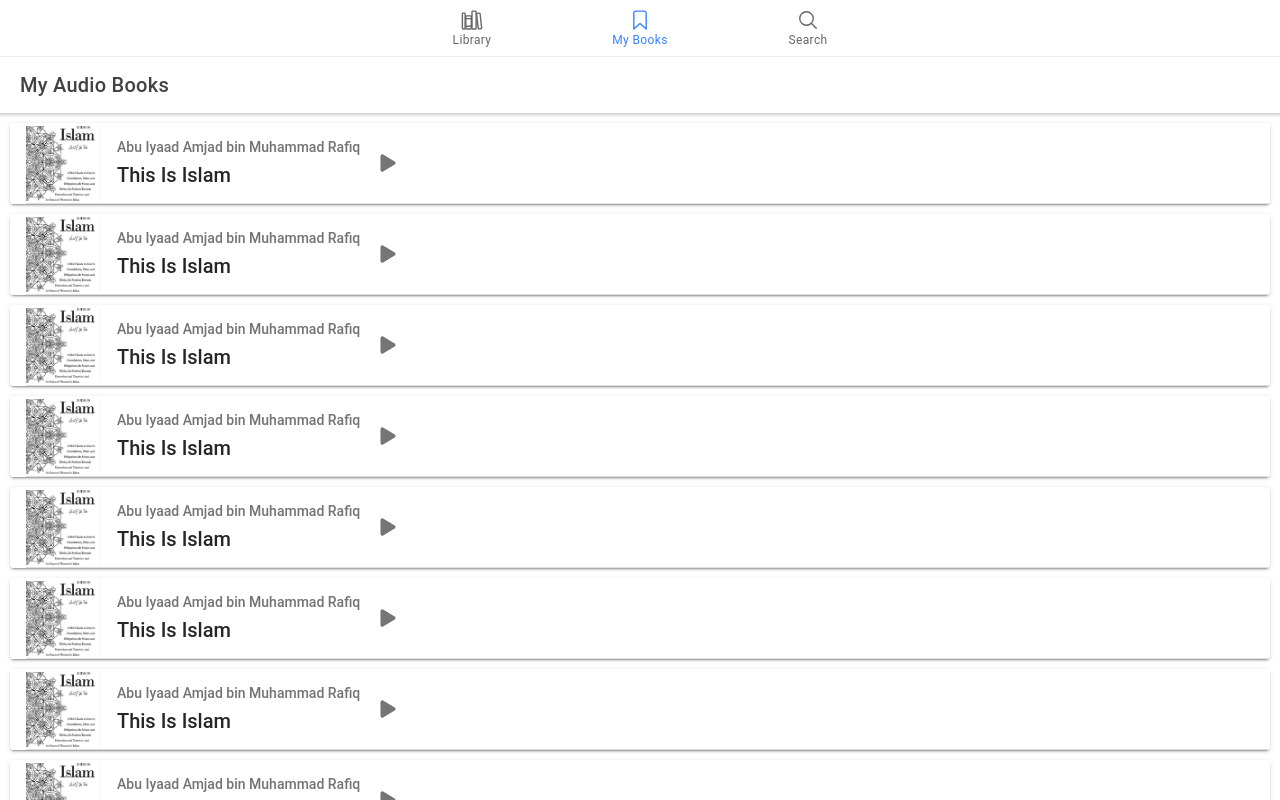
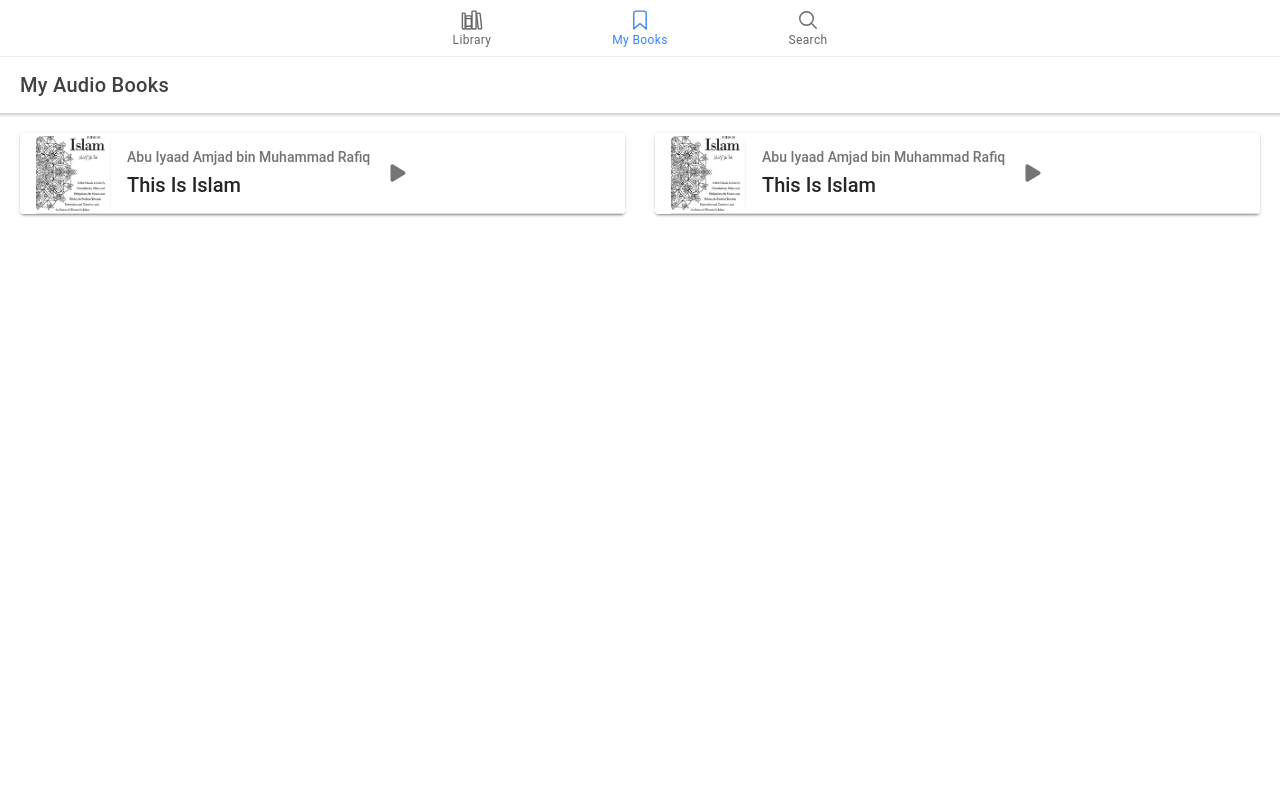
Before and after one commit to ZakRab/Audio-App, a React (Create React App) app: page /mybooks in a window 1280 px wide. Built offline with nearby package versions, Linux system fonts and the light colour scheme.

Commit message:
regulare comit

```diff
--- a/src/components/AudioCard.tsx
+++ b/src/components/AudioCard.tsx
@@ -13,6 +13,13 @@ import { useEffect, useMemo, useRef, useState } from "react";
 import React from "react";
 
 const AudioCard: React.FC = () => {
+  const audiobook = {
+    title: "This Is Islam",
+    src: "../images/this-is-islam",
+    audio: "../audio/Test_Opener.mp3",
+    narrator: "Mahmoud Othman",
+    author: "Abu Iyaad Amjad bin Muhammad Rafiq",
+  };
   const [isPlaying, setIsPlaying] = useState(false);
   const sound = useMemo(
     () =>
@@ -55,14 +62,15 @@ const AudioCard: React.FC = () => {
       <IonCard>
         <IonItem>
           <img
+          className="sqr-img"
             src={require("../images/this-is-islam.jpg")}
             alt="this is islam"
           />
           <IonCardHeader>
             <IonCardSubtitle>
-              Abu Iyaad Amjad bin Muhammad Rafiq
+              {audiobook.author}
             </IonCardSubtitle>
-            <IonCardTitle>This Is Islam</IonCardTitle>
+            <IonCardTitle>{audiobook.title}</IonCardTitle>
           </IonCardHeader>
 
           {!isPlaying && (
--- a/src/components/BookCard.tsx
+++ b/src/components/BookCard.tsx
@@ -15,10 +15,9 @@ import '../index.css';
 const BookCard: React.FC = () => {
   return (
     <>
-      <IonCard>
+      <IonCard >
         <IonCardHeader>
-
-        <img src={require("../images/this-is-islam.jpg")} alt="this is islam" />
+        <img className="library-img center" src={require("../images/this-is-islam.jpg")} alt="this is islam" />
         </IonCardHeader>
         <IonCardHeader>
           <IonCardSubtitle>Abu Iyaad Amjad bin Muhammad Rafiq</IonCardSubtitle>
@@ -30,7 +29,7 @@ const BookCard: React.FC = () => {
           the status of women in Islam.
         </IonCardContent>
         <IonCardContent>
-          <IonButton shape="round" fill="outline">  <IonIcon slot="end" icon={bookmarkOutline}></IonIcon>Borrow Book</IonButton>
+          <IonButton shape="round" className="center" fill="outline">  <IonIcon slot="end" icon={bookmarkOutline}></IonIcon>Add To My Books</IonButton>
         </IonCardContent>
       </IonCard>
     </>
--- a/src/components/css/AudioCard.css
+++ b/src/components/css/AudioCard.css
@@ -1,5 +1,16 @@
-img{
+ .sqr-img{
     height: 75px;
     width: 75px;
     object-fit:cover;
+    border-radius: 5px;
 }
+.library-img{
+    height: 300px;
+    width: 200px;
+    object-fit: cover;
+    border-radius: 20px;
+}
+.center{
+    display: block;
+    margin: auto;
+}
--- a/src/pages/MyBooks.tsx
+++ b/src/pages/MyBooks.tsx
@@ -1,11 +1,19 @@
-import { IonContent, IonHeader, IonList, IonPage, IonTitle, IonToolbar } from '@ionic/react';
-import AudioCard from '../components/AudioCard';
+import {
+  IonCol,
+  IonContent,
+  IonGrid,
+  IonHeader,
+  IonList,
+  IonPage,
+  IonRow,
+  IonTitle,
+  IonToolbar,
+} from "@ionic/react";
+import AudioCard from "../components/AudioCard";
 
-import './css/MyBooks.css';
-
+import "./css/MyBooks.css";
 
 const MyBooks: React.FC = () => {
-  const audiobook = {title:"this is islam", src:"../images/this-is-islam", audio:"../audio/Test_Opener.mp3", narrator:"Mahmoud Othman", Author: "Abu Iyaad Amjad bin Muhammad Rafiq" }
   return (
     <IonPage>
       <IonHeader>
@@ -19,20 +27,16 @@ const MyBooks: React.FC = () => {
             <IonTitle size="large">My Audio Books</IonTitle>
           </IonToolbar>
         </IonHeader>
-        {/* <IonList> */}
-        <AudioCard></AudioCard>
-        <AudioCard></AudioCard>
-        <AudioCard></AudioCard>
-        <AudioCard></AudioCard>
-        <AudioCard></AudioCard>
-        <AudioCard></AudioCard>
-        <AudioCard></AudioCard>
-        <AudioCard></AudioCard>
-        <AudioCard></AudioCard>
-        <AudioCard></AudioCard>
-        <AudioCard></AudioCard>
-        <AudioCard></AudioCard>
-        {/* </IonList> */}
+        <IonGrid>
+          <IonRow>
+            <IonCol>
+              <AudioCard></AudioCard>
+            </IonCol>
+            <IonCol>
+              <AudioCard></AudioCard>
+            </IonCol>
+          </IonRow>
+        </IonGrid>
       </IonContent>
     </IonPage>
   );
```
